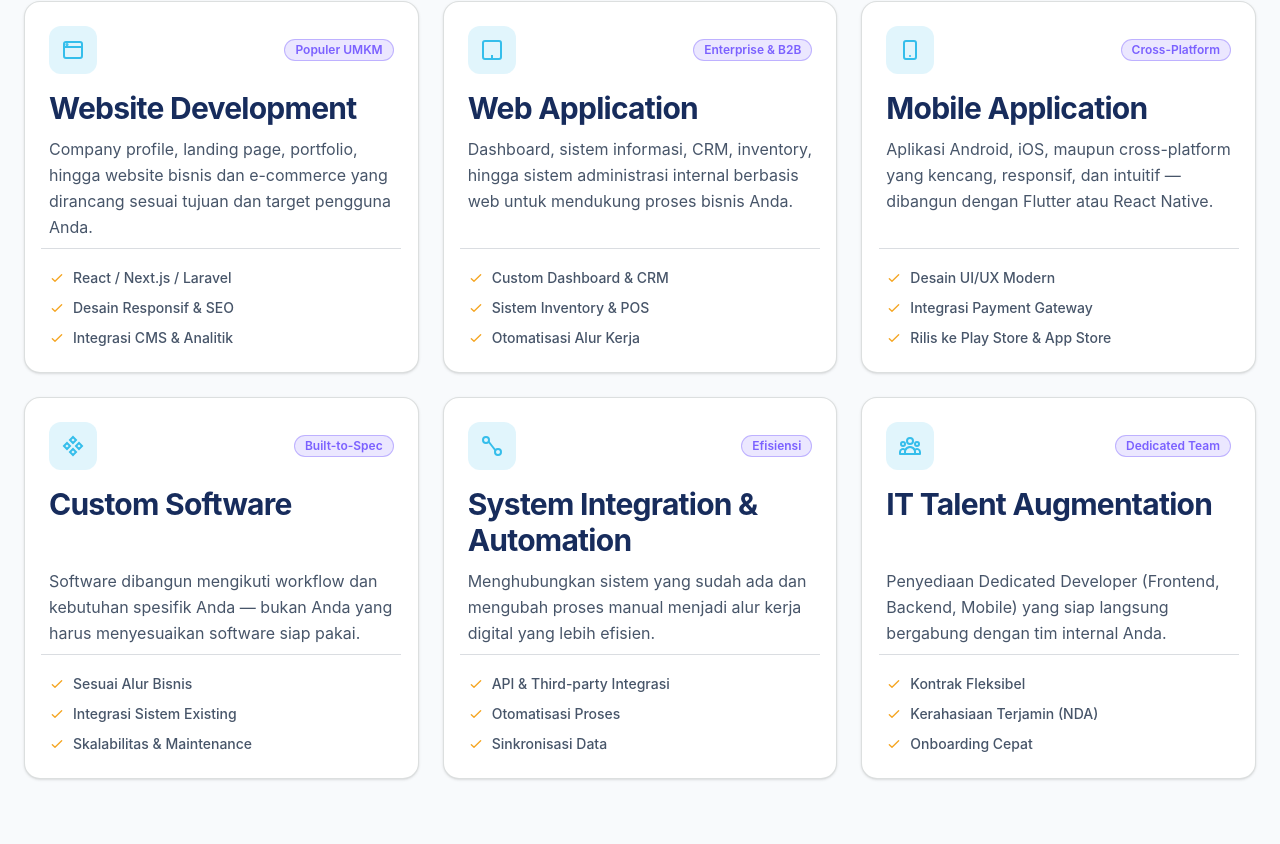
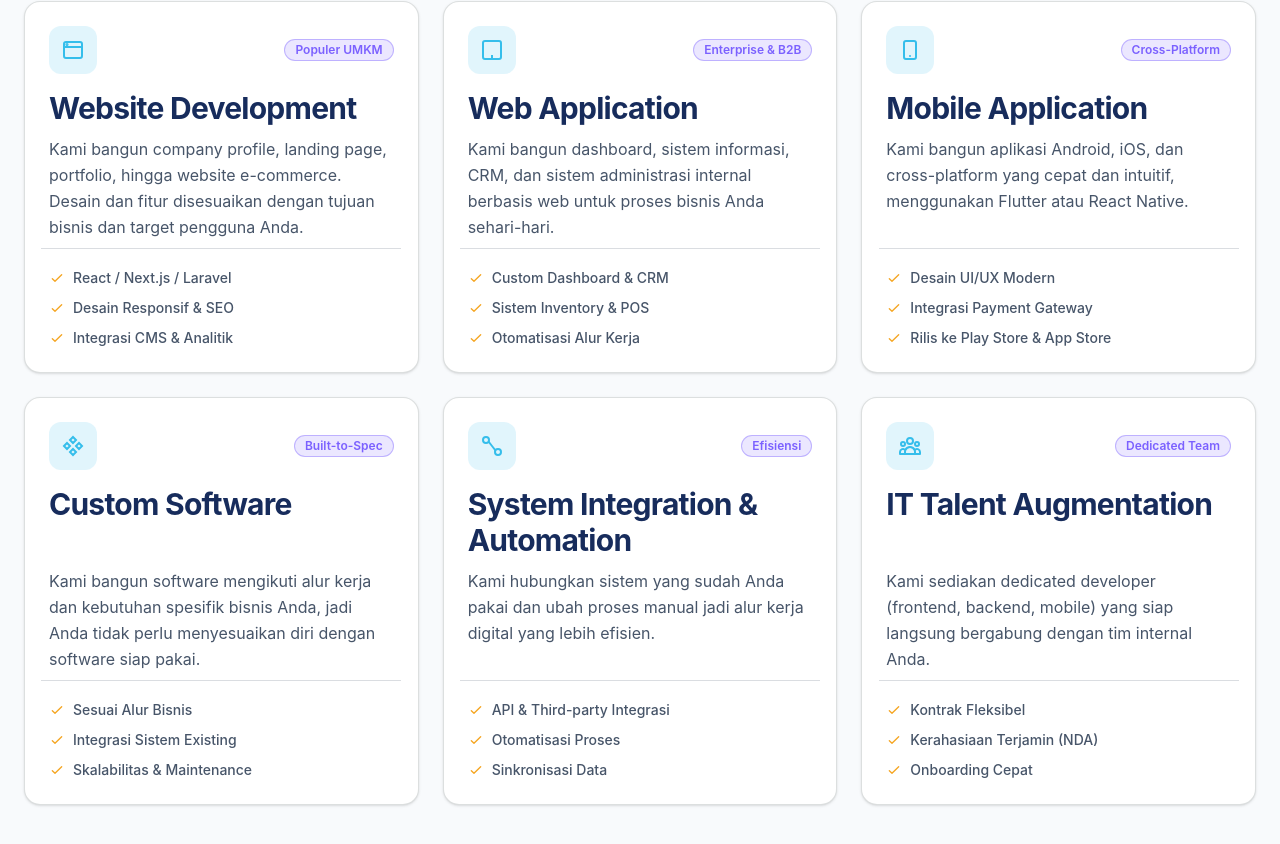
Before and after one commit to fractabase/company-profile, a React (Vite) app: page / in a window 1280 px wide. Shown: the part 1172-2016 px from the top of the page. Built offline with nearby package versions, Linux system fonts and the light colour scheme.

Commit message:
refactor(serviceData): enhance service descriptions for clarity and engagement in serviceData.js
Description:
Refined the service descriptions in serviceData.js to make them clearer, more engaging, and easier for users to understand the services being offered.

```diff
--- a/src/data/serviceData.js
+++ b/src/data/serviceData.js
@@ -7,7 +7,7 @@ export const serviceData = [
     badgeVariant: "secondary",
     title: "Website Development",
     description:
-      "Company profile, landing page, portfolio, hingga website bisnis dan e-commerce yang dirancang sesuai tujuan dan target pengguna Anda.",
+      "Kami bangun company profile, landing page, portfolio, hingga website e-commerce. Desain dan fitur disesuaikan dengan tujuan bisnis dan target pengguna Anda.",
     features: ["React / Next.js / Laravel", "Desain Responsif & SEO", "Integrasi CMS & Analitik"],
     actionText: "Konsultasi Layanan",
   },
@@ -17,7 +17,7 @@ export const serviceData = [
     badgeVariant: "secondary",
     title: "Web Application",
     description:
-      "Dashboard, sistem informasi, CRM, inventory, hingga sistem administrasi internal berbasis web untuk mendukung proses bisnis Anda.",
+      "Kami bangun dashboard, sistem informasi, CRM, dan sistem administrasi internal berbasis web untuk proses bisnis Anda sehari-hari.",
     features: ["Custom Dashboard & CRM", "Sistem Inventory & POS", "Otomatisasi Alur Kerja"],
     actionText: "Bangun Web App",
   },
@@ -27,7 +27,7 @@ export const serviceData = [
     badgeVariant: "secondary",
     title: "Mobile Application",
     description:
-      "Aplikasi Android, iOS, maupun cross-platform yang kencang, responsif, dan intuitif — dibangun dengan Flutter atau React Native.",
+      "Kami bangun aplikasi Android, iOS, dan cross-platform yang cepat dan intuitif, menggunakan Flutter atau React Native.",
     features: ["Desain UI/UX Modern", "Integrasi Payment Gateway", "Rilis ke Play Store & App Store"],
     actionText: "Buat Aplikasi Mobile",
   },
@@ -37,7 +37,7 @@ export const serviceData = [
     badgeVariant: "secondary",
     title: "Custom Software",
     description:
-      "Software dibangun mengikuti workflow dan kebutuhan spesifik Anda — bukan Anda yang harus menyesuaikan software siap pakai.",
+      "Kami bangun software mengikuti alur kerja dan kebutuhan spesifik bisnis Anda, jadi Anda tidak perlu menyesuaikan diri dengan software siap pakai.",
     features: ["Sesuai Alur Bisnis", "Integrasi Sistem Existing", "Skalabilitas & Maintenance"],
     actionText: "Diskusikan Kebutuhan",
   },
@@ -47,7 +47,7 @@ export const serviceData = [
     badgeVariant: "secondary",
     title: "System Integration & Automation",
     description:
-      "Menghubungkan sistem yang sudah ada dan mengubah proses manual menjadi alur kerja digital yang lebih efisien.",
+      "Kami hubungkan sistem yang sudah Anda pakai dan ubah proses manual jadi alur kerja digital yang lebih efisien.",
     features: ["API & Third-party Integrasi", "Otomatisasi Proses", "Sinkronisasi Data"],
     actionText: "Otomatisasi Sistem",
   },
@@ -57,7 +57,7 @@ export const serviceData = [
     badgeVariant: "secondary",
     title: "IT Talent Augmentation",
     description:
-      "Penyediaan Dedicated Developer (Frontend, Backend, Mobile) yang siap langsung bergabung dengan tim internal Anda.",
+      "Kami sediakan dedicated developer (frontend, backend, mobile) yang siap langsung bergabung dengan tim internal Anda.",
     features: ["Kontrak Fleksibel", "Kerahasiaan Terjamin (NDA)", "Onboarding Cepat"],
     actionText: "Rekrut Tim Dedicated",
   },
```
